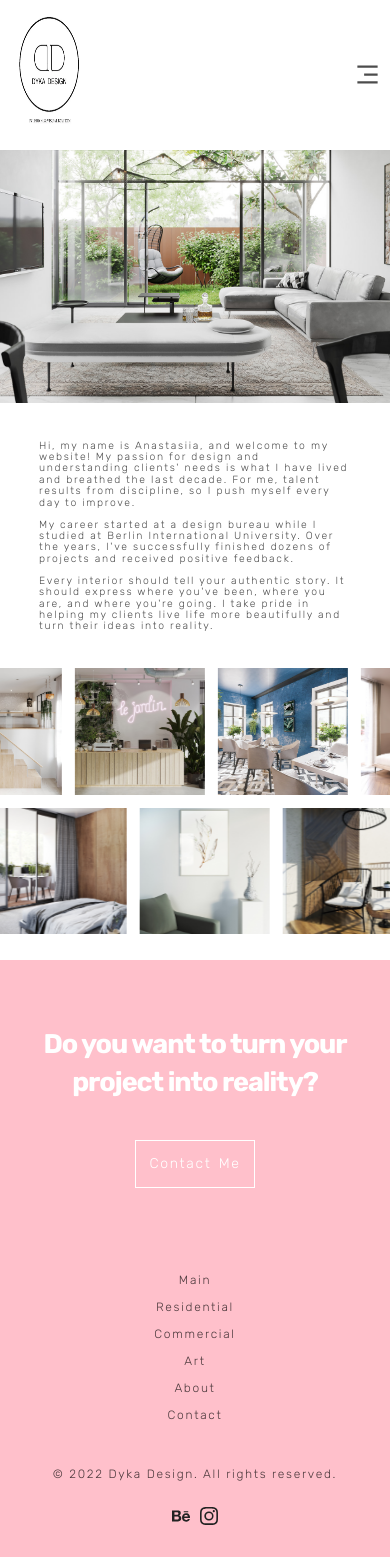
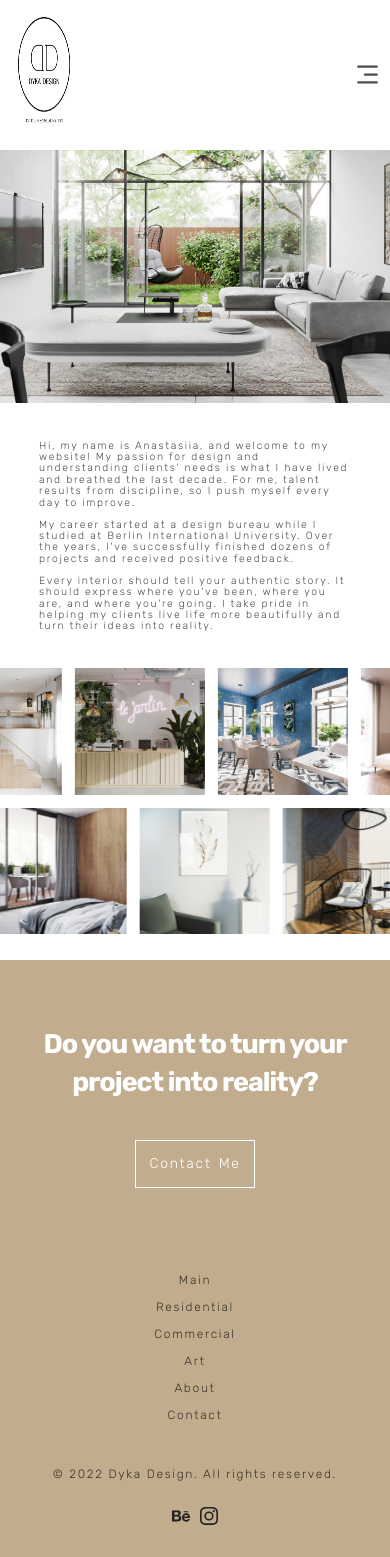
Before and after one commit to scare-destiny/dyka.design, a React (Create React App) app: page / in a window 390 px wide. Built offline with nearby package versions, Linux system fonts and the light colour scheme; the HTML template or start-up script is replaced by a standard one.

Commit message:
Changed footer color var

```diff
--- a/src/containers/navbar/navbar.css
+++ b/src/containers/navbar/navbar.css
@@ -107,6 +107,6 @@
 	}
 
 	.dyka__navbar-links_logo img {
-		max-width: 80px;
+		max-width: 70px;
 	}
 }
--- a/src/index.css
+++ b/src/index.css
@@ -4,7 +4,7 @@
   --font-family: 'Rubik', sans-serif;
 
   --color-bg: #fff;
-  --color-footer: pink;
+  --color-footer: #C1AC8D;
 
 	font-weight: 300;
 	font-style: normal;
```
